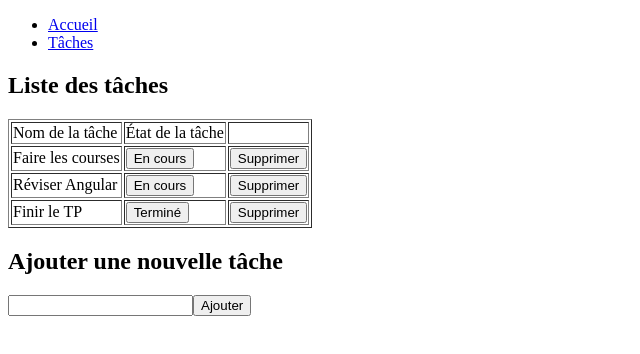
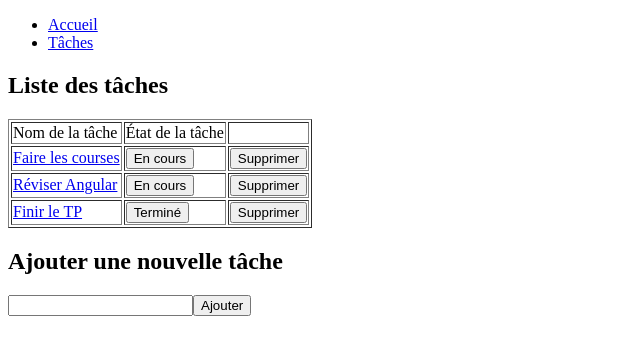
Before and after one commit to Liantsoa1781/task-manager, an Angular app: page /tasks in a window 1280 px wide. Shown: the top 354 px of the page, without its empty margins (0-640 px from the left). Built offline with nearby package versions, Linux system fonts and the light colour scheme.

Commit message:
Ajout de la fonctionnalité: Details d'une tâche

```diff
--- a/src/app/app.routes.ts
+++ b/src/app/app.routes.ts
@@ -1,7 +1,9 @@
 import { Routes } from '@angular/router';
 import { TaskList } from './task-list/task-list';
 import { Home } from './home/home';
+import { TaskDetail } from './task-detail/task-detail';
 
 export const routes: Routes = [
     { path: 'tasks', component: TaskList },
-    { path: 'home', component: Home }];
+    { path: 'home', component: Home },
+    { path: 'task/:id', component: TaskDetail }];
--- /dev/null
+++ b/src/app/task-detail/task-detail.html
@@ -0,0 +1,9 @@
+<p>Details de la tâche</p>
+
+<label>Nom:  </label>
+    <input [(ngModel)]="task.desc">
+
+<label>Etat: </label>
+    <input type="checkbox" [(ngModel)]="task.completed"]> <br>
+
+<button (click)="validerModification()">Valider</button>
--- /dev/null
+++ b/src/app/task-detail/task-detail.ts
@@ -0,0 +1,30 @@
+import { Component } from '@angular/core';
+import { ActivatedRoute } from '@angular/router';
+import { TaskService, Task } from '../task-service';
+import { FormsModule } from '@angular/forms';
+
+@Component({
+  imports: [FormsModule],
+  standalone: true,
+  selector: 'app-task-detail',
+  styleUrl: './task-detail.css',
+  templateUrl: './task-detail.html',
+})
+
+export class TaskDetail {
+    task: Task;
+
+    constructor(private route: ActivatedRoute, private taskService: TaskService)
+    {
+      //ActivatedRoute permet a mon composant de lire les informations de l'URL actuelle
+      //Récupère le paramètre "id" d'un lien
+      const id = Number(this.route.snapshot.paramMap.get('id'));
+
+      //Récupère la tache correspondant à l' "id"
+      this.task = this.taskService.getTasks()[id];
+    }
+
+    validerModification() {
+      console.log('Modification validée');
+    }
+}
--- a/src/app/task-list/task-list.html
+++ b/src/app/task-list/task-list.html
@@ -11,7 +11,7 @@
     <tbody>
         @for (task of taskService.getTasks(); track task; let i = $index) {
             <tr>
-                <td>{{task.desc}}</td>
+                <td> <a [routerLink]="['/task', i]"> {{task.desc}} </a></td>
                 <td><button (click)="taskService.tooggleTask(i)">{{task.completed ? 'Terminé' : 'En cours'}}</button></td>
                 <td><button (click)="taskService.deleteTask(i)">Supprimer</button></td>
             </tr>
--- a/src/app/task-list/task-list.ts
+++ b/src/app/task-list/task-list.ts
@@ -1,9 +1,10 @@
 import { Component } from '@angular/core';
 import { FormsModule } from '@angular/forms';
 import { TaskService } from '../task-service.js';
+import { RouterLink } from '@angular/router';
 
 @Component({
-  imports: [FormsModule],
+  imports: [FormsModule, RouterLink],
   standalone: true,
   selector: 'app-task-list',
   styleUrl: './task-list.css',
--- a/src/app/task-service.ts
+++ b/src/app/task-service.ts
@@ -23,6 +23,8 @@ export class TaskService {
         return this.tasks;
     }
 
+    // setTasks():
+
     //Methode pour ajouter une tache
     addTask(){
         //Prends la valeur du task dans le champs
```
Also changed, not shown: src/app/task-detail/task-detail.css (added), 1 other file (tests, documents, lock files or other folders).
